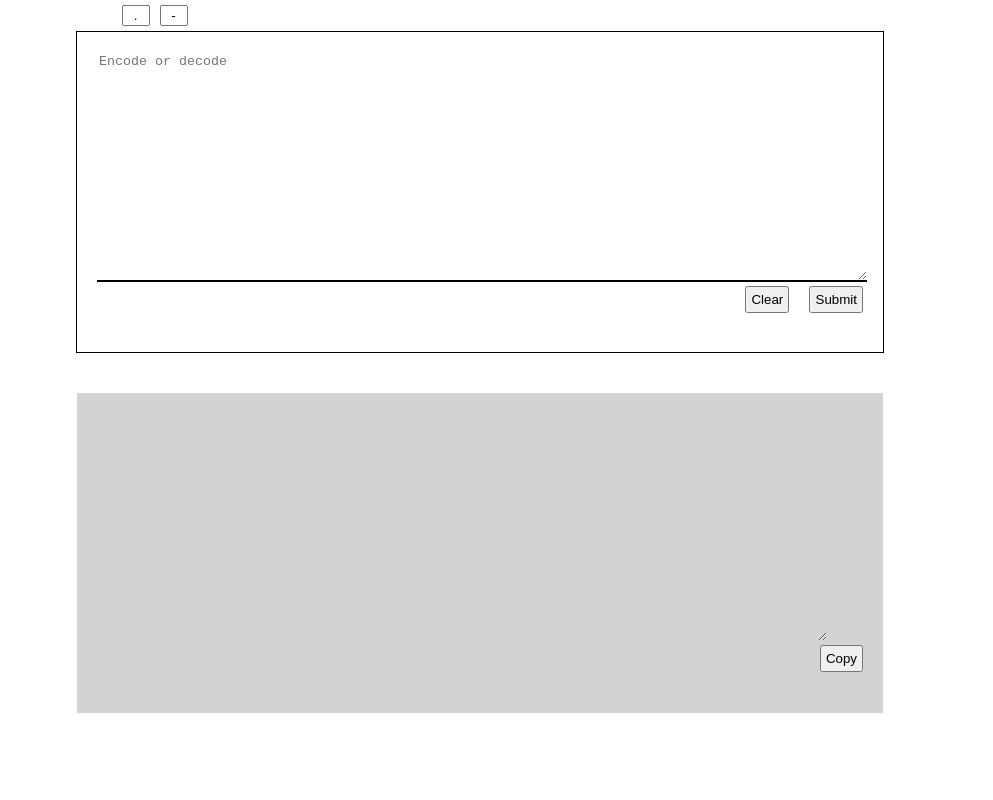
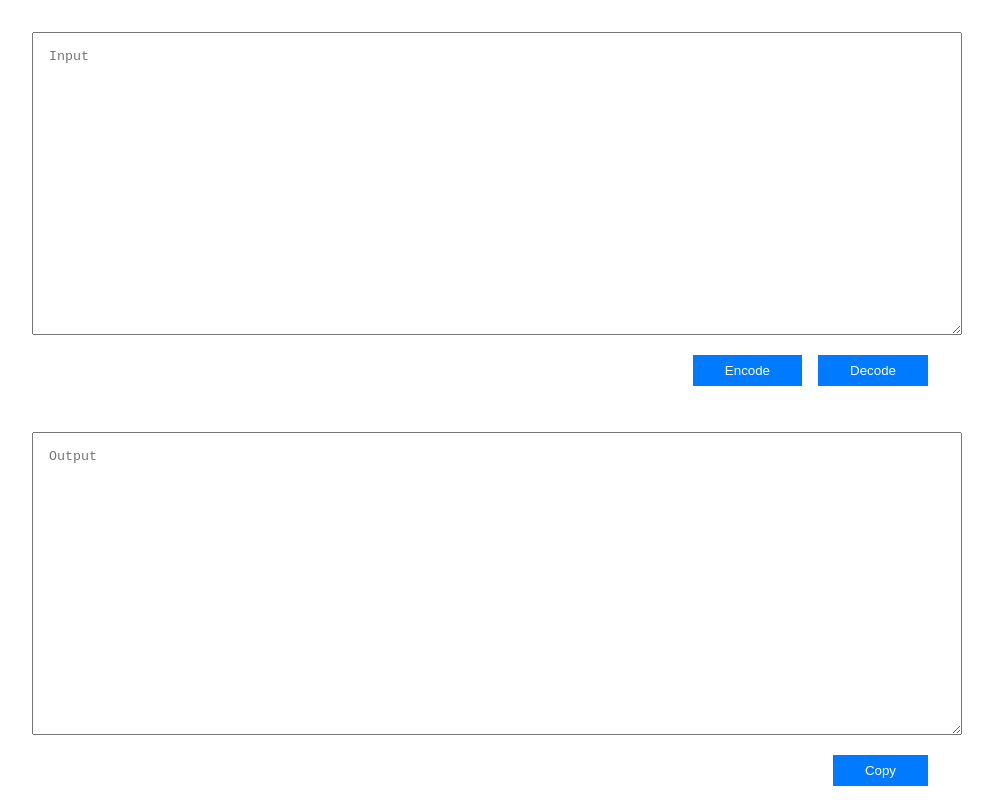
Before and after one commit to kaisheng1/Morse-Code-Encoder, a React (Create React App) app: page / in a window 1280 px wide. Shown: the whole page, without its empty margins (160-1153 px from the left). Built offline with nearby package versions, Linux system fonts and the light colour scheme.

Commit message:
refactor sytles and morse code class

```diff
--- a/package.json
+++ b/package.json
@@ -6,7 +6,8 @@
     "react": "^16.10.2",
     "react-copy-to-clipboard": "^5.0.1",
     "react-dom": "^16.10.2",
-    "react-scripts": "3.2.0"
+    "react-scripts": "3.2.0",
+    "styled-components": "^5.0.1"
   },
   "scripts": {
     "start": "react-scripts start",
--- a/src/App.css
+++ b/src/App.css
@@ -9,62 +9,3 @@ body {
   -webkit-font-smoothing: antialiased;
   -moz-osx-font-smoothing: grayscale;
 }
-
-code {
-  font-family: source-code-pro, Menlo, Monaco, Consolas, "Courier New",
-    monospace;
-}
-
-.typebox{
-  border: 1px solid black;
-  margin: 5vh auto;
-  margin-top: 0;
-  width: 90%;
-  height: 40vh;
-}
-
-form{
-  height: 70%;
-}
-
-.inputText{
-  border: none;
-  border-bottom: 2px solid black;
-  outline: none;
-  margin: 2.5%;
-  margin-bottom: 0;
-  width: 95%;
-  height: 100%;
-}
-
-button{
-  float: right;
-  margin-right: 2.5%;
-  padding: 0.5%;
-}
-
-.displaybox{
-  background: lightgrey;
-  width: 90%;
-  height: 40vh;
-  margin: 5vh auto;
-}
-
-.displayText{
-  background: lightgrey;
-  border: none;
-  outline: none;
-  margin: 2.5% 2.5% 0 2.5%;
-  width: 90%;
-  height: 70%;
-}
-
-.dot, .dash{
-  text-align: center;
-  width: 20px;
-  margin: 5px;
-}
-
-.dot{
-  margin-left: 10%;
-}
--- a/src/App.js
+++ b/src/App.js
@@ -2,86 +2,91 @@ import React, { useState } from 'react';
 import MorseCode from './morse_code';
 import { CopyToClipboard } from 'react-copy-to-clipboard';
 import './App.css';
+import styled from 'styled-components';
+
+const m = new MorseCode();
 
 function App() {
-	const [ code, setCode ] = useState('');
-	const [ dot, setDot ] = useState('.');
-	const [ dash, setDash ] = useState('-');
-	const m = Object.create(MorseCode);
+	const [ input, setInput ] = useState('');
+	const [ output, setOutput ] = useState('');
+	const [ doEncrypt, setDoEncrypt ] = useState(true);
+
 	const encrypt = (input) => {
-		if (input[0] === dot || input[0] === dash || input[1] === dot || input[1] === dash) {
-			if (dot !== '.') {
-				while (input.includes(dot)) {
-					input = input.split(dot).join('.');
-				}
-			}
-			if (dash !== '-') {
-				while (input.includes(dash)) {
-					input = input.split(dash).join('-');
-				}
-			}
-
-			let output = m.decode(input);
-			setCode(output);
-		} else {
-			let output = m.encode(input);
-			output = output.replace(/\./g, dot);
-			output = output.replace(/-/g, dash);
-			setCode(output);
-		}
+		setOutput(m.encode(input));
 	};
-	const dotChange = (e) => {
-		setDot(e.target.value);
+	const decrypt = (input) => {
+		setOutput(m.decode(input));
 	};
 
-	const dashChange = (e) => {
-		setDash(e.target.value);
+	const handleSubmit = (e) => {
+		e.preventDefault();
+		doEncrypt ? encrypt(input) : decrypt(input);
 	};
 
 	return (
-		<div className="App">
-			<input className="dot" placeholder="dot" value={dot} onChange={dotChange} />
-			<input className="dash" placeholder="dash" value={dash} onChange={dashChange} />
-			<TypeBox encrypt={encrypt} />
-			<DisplayBox code={code} />
-		</div>
+		<Container>
+			<Row>
+				<form onSubmit={handleSubmit} style={{ height: '100%' }}>
+					<TextArea placeholder="Input" value={input} onChange={(e) => setInput(e.target.value)} />
+					<FloatRight>
+						<Button type="submit" onClick={() => setDoEncrypt(true)}>
+							Encode
+						</Button>
+						<Button type="submit" onClick={() => setDoEncrypt(false)}>
+							Decode
+						</Button>
+					</FloatRight>
+				</form>
+			</Row>
+			<Row>
+				<TextArea placeholder="Output" value={output} onChange={(e) => setOutput(e.target.value)} />
+				<FloatRight>
+					<CopyToClipboard text={output} onCopy={() => alert('Copied successfully')}>
+						<Button>Copy</Button>
+					</CopyToClipboard>
+				</FloatRight>
+			</Row>
+		</Container>
 	);
 }
 
-const TypeBox = ({ encrypt }) => {
-	const [ input, setInput ] = useState('');
-	const handleChange = (e) => {
-		setInput(e.target.value);
-	};
-	const handleSubmit = (e) => {
-		e.preventDefault();
-		encrypt(input);
-	};
+const Container = styled.div`
+	display: flex;
+	flex-direction: column;
+	justify-content: center;
+	align-items: center;
+	height: 100vh;
+`;
 
-	const clearBox = () => {
-		setInput('');
-	};
-	return (
-		<div className="typebox">
-			<form onSubmit={handleSubmit}>
-				<textarea className="inputText" placeholder="Encode or decode" value={input} onChange={handleChange} />
+const Row = styled.div`
+	width: 100%;
+	height: 100%;
+	padding: 2rem 0;
+`;
+const TextArea = styled.textarea`
+	width: 100%;
+	height: 80%;
+	padding: 1rem;
+`;
 
-				<button type="submit">Submit</button>
-				<button onClick={clearBox}>Clear</button>
-			</form>
-		</div>
-	);
-};
+const FloatRight = styled.div`
+	display: flex;
+	justify-content: flex-end;
+`;
 
-const DisplayBox = ({ code }) => {
-	return (
-		<div className="displaybox">
-			<textarea className="displayText" value={code} />
-			<CopyToClipboard text={code}>
-				<button>Copy</button>
-			</CopyToClipboard>
-		</div>
-	);
-};
+const Button = styled.button`
+	background-color: #007bff;
+	color: white;
+	outline: none;
+	border: none;
+	padding: 0.5rem 2rem;
+	cursor: pointer;
+	margin-left: 1rem;
+	margin-top: 1rem;
+
+	&:hover {
+		opacity: 90%;
+	}
+`;
 
 export default App;
--- a/src/morse_code.js
+++ b/src/morse_code.js
@@ -1,62 +1,105 @@
-const MorseCode = {
+class MorseCode {
+	constructor() {
+		this.map = {
+			a: '.-',
+			b: '-...',
+			c: '-.-.',
+			d: '-..',
+			e: '.',
+			f: '..-.',
+			g: '--.',
+			h: '....',
+			i: '..',
+			j: '.---',
+			k: '-.-',
+			l: '.-..',
+			m: '--',
+			n: '-.',
+			o: '---',
+			p: '.--.',
+			q: '--.-',
+			r: '.-.',
+			s: '...',
+			t: '-',
+			u: '..-',
+			v: '...-',
+			w: '.--',
+			x: '-..-',
+			y: '-.--',
+			z: '--..',
+			1: '.----',
+			2: '..---',
+			3: '...--',
+			4: '....-',
+			5: '.....',
+			6: '-....',
+			7: '--...',
+			8: '---..',
+			9: '----.',
+			0: '-----',
 
-    encode(data) {
-        return MorseCode.morse.call(this, data);
-    },
+			'.': '.-.-.-',
+			',': '--..--',
+			'?': '..--..',
+			"'": '.----.',
+			'/': '-..-.',
+			'(': '-.--.',
+			')': '-.--.-',
+			'&': '.-...',
+			':': '---...',
+			';': '-.-.-.',
+			'=': '-...-',
+			'+': '.-.-.',
+			'-': '-....-',
+			_: '..--.-',
+			'"': '.-..-.',
+			$: '...-..-',
+			'!': '-.-.--',
+			'@': '.--.-.',
+			' ': '/'
+		};
+		this.reversedMap = this.switchKeysAndValues(this.map);
+	}
 
-    decode(data){
-        return MorseCode.morse.call(this, data, true);
-    },
+	switchKeysAndValues(map) {
+		return Object.entries(map).reduce((acc, cur) => {
+			acc[cur[1]] = cur[0];
+			return acc;
+		}, {});
+	}
 
-    morse(data, decode = false){
+	encode(data) {
+		return this.morse(data);
+	}
 
-        this.map = {
-            a: '.-', b: '-...', c: '-.-.', d: '-..',
-            e: '.', f: '..-.', g: '--.', h: '....',
-            i: '..', j: '.---', k: '-.-', l: '.-..',
-            m: '--', n: '-.', o: '---', p: '.--.',
-            q: '--.-', r: '.-.', s: '...', t: '-',
-            u: '..-', v: '...-', w: '.--', x: '-..-',
-            y: '-.--', z: '--..', 1: '.----', 2: '..---',
-            3: '...--', 4: '....-', 5: '.....', 6: '-....',
-            7: '--...', 8: '---..', 9: '----.', 0: '-----',
+	decode(data) {
+		return this.morse(data, true);
+	}
 
-            '.': '.-.-.-', ',': '--..--', '?': '..--..',
-            "'": '.----.', '/': '-..-.', '(': '-.--.',
-            ')': '-.--.-', '&': '.-...', ':': '---...',
-            ';': '-.-.-.', '=': '-...-', '+': '.-.-.',
-            '-': '-....-', '_': '..--.-', '"': '.-..-.',
-            '$': '...-..-', '!': '-.-.--', '@': '.--.-.',
-            ' ': '/',
-        };
-
-        if (decode) {
-            this.map = (
-                () => {
-                    let tmp = {};
-                    let k;
-                    for (k in this.map) {
-                        if (!this.map.hasOwnProperty(k)) continue;
-                        tmp[this.map[k]] = k;
-                    }
-                    return tmp;
-                }
-            )();
-
-            return data.split(' ').filter((v) => {
-                return this.map.hasOwnProperty(v.toLowerCase());
-            }).map((v) => {
-                return this.map[v.toLowerCase()].toUpperCase();
-            }).join('');
-
-        } else {
-            return data.split('').filter((v) => {
-                return this.map.hasOwnProperty(v.toLowerCase());
-            }).map((v) => {
-                return this.map[v.toLowerCase()].toUpperCase();
-            }).join(' ').replace(/,\/,/g, '/');
-        }
-    },
-};
+	morse(data, decode = false) {
+		if (decode) {
+			return data
+				.split(' ')
+				.filter((v) => {
+					return this.reversedMap.hasOwnProperty(v.toLowerCase());
+				})
+				.map((v) => {
+					return this.reversedMap[v.toLowerCase()].toUpperCase();
+				})
+				.join('');
+		} else {
+			return data
+				.split('')
+				.filter((v) => {
+					return this.map.hasOwnProperty(v.toLowerCase());
+				})
+				.map((v) => {
+					return this.map[v.toLowerCase()].toUpperCase();
+				})
+				.join(' ')
+				.replace(/,\/,/g, '/');
+		}
+	}
+}
 
 export default MorseCode;
```
Also changed, not shown: 1 other file (tests, documents, lock files or other folders).
